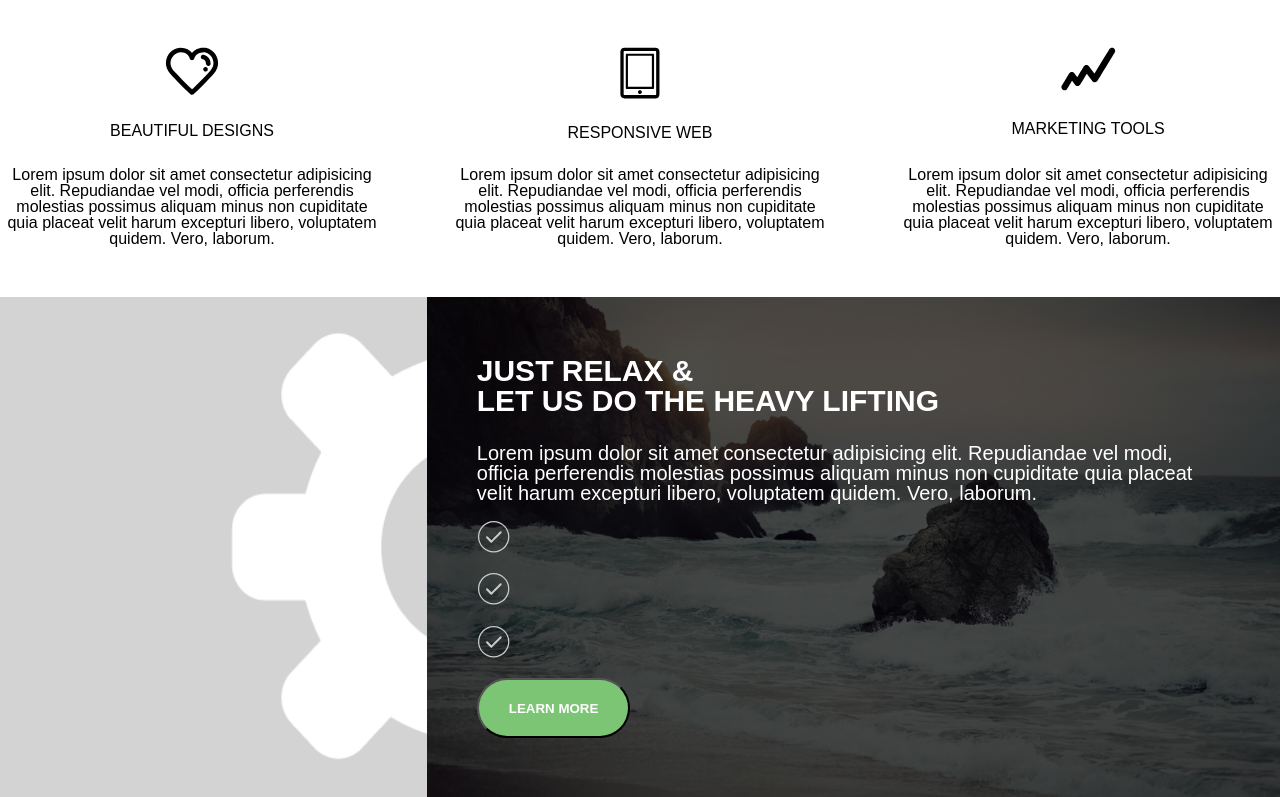
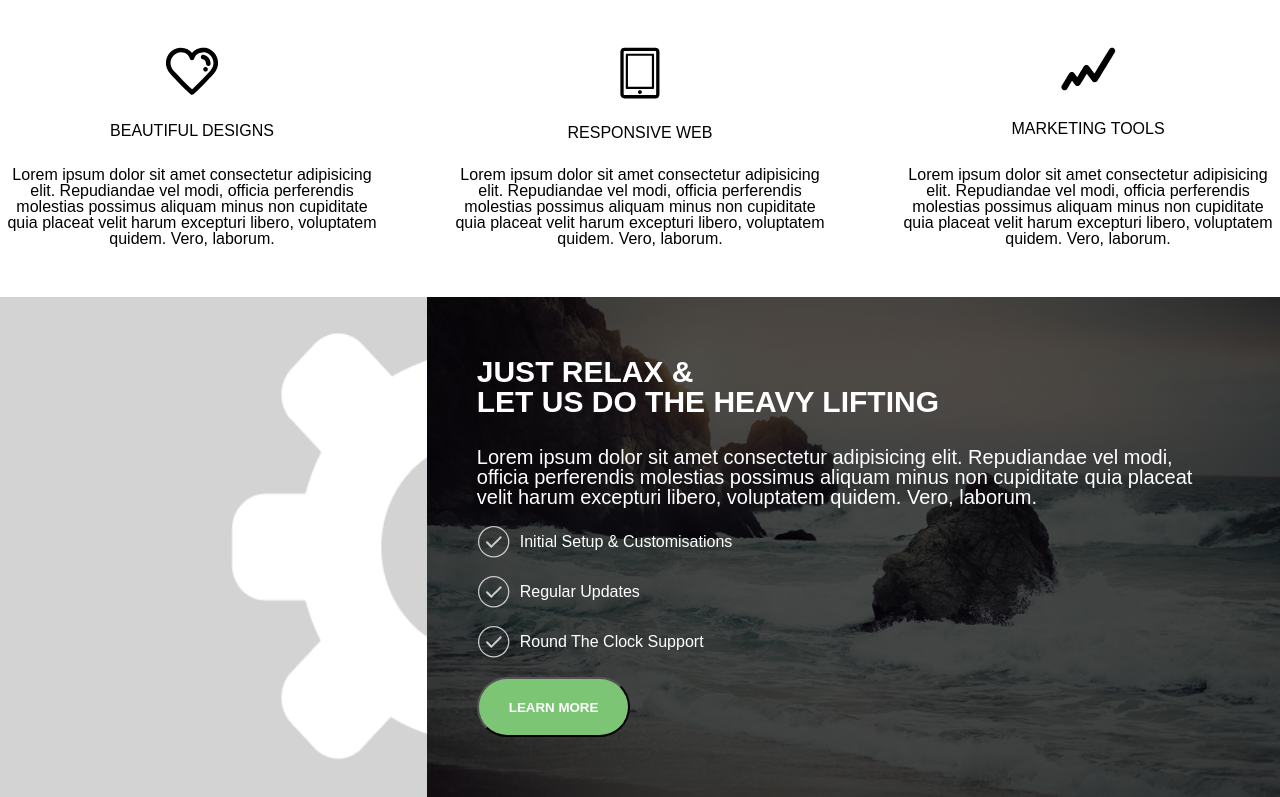
Before and after one commit to staszek998/WWDC3-treehouse, a React (Create React App) app: page / in a window 1280 px wide. Shown: the part 783-1580 px from the top of the page. Built offline with nearby package versions, Linux system fonts and the light colour scheme.

Commit message:
Add basic styling to the ListItem component

```diff
--- a/src/App.css
+++ b/src/App.css
@@ -174,6 +174,17 @@ div.container {
   font-family: sans-serif;
   text-align: center; }
 
+.just-relax__list-item {
+  display: flex;
+  flex-direction: row;
+  flex-wrap: nowrap;
+  justify-content: flex-start;
+  align-items: center;
+  height: 30px; }
+  .just-relax__list-item span {
+    margin-left: 10px;
+    font-family: sans-serif; }
+
 .nav {
   display: flex;
   flex-direction: row;
@@ -275,3 +286,6 @@ nav a {
   align-items: flex-start; }
   .just-relax__content span {
     color: white; }
+
+.just-relax__subtitle {
+  max-width: 800px; }
--- a/src/js/sections/Intro.jsx
+++ b/src/js/sections/Intro.jsx
@@ -45,10 +45,10 @@ class Intro extends Component {
               JUST RELAX &<br />
               LET US DO THE HEAVY LIFTING
             </span>
-            <span className="section-subtitle">{shortLorem}</span>
-            <ListItem />
-            <ListItem />
-            <ListItem />
+            <span className="section-subtitle just-relax__subtitle">{shortLorem}</span>
+            <ListItem itemText="Initial Setup & Customisations" />
+            <ListItem itemText="Regular Updates" />
+            <ListItem itemText="Round The Clock Support" />
             <ButtonGreen text="LEARN MORE" />
           </div>
         </div>
--- a/src/scss/components/intro/_list-item.scss
+++ b/src/scss/components/intro/_list-item.scss
@@ -0,0 +1,13 @@
+.just-relax__list-item {
+  display: flex;
+  flex-direction: row;
+  flex-wrap: nowrap;
+  justify-content: flex-start;
+  align-items: center;
+  height: 30px;
+
+  span {
+    margin-left: 10px;
+    font-family: sans-serif;
+  }
+}
--- a/src/scss/sections/_intro.scss
+++ b/src/scss/sections/_intro.scss
@@ -54,3 +54,7 @@
     color: white;
   }
 }
+
+.just-relax__subtitle {
+  max-width: 800px;
+}
```
